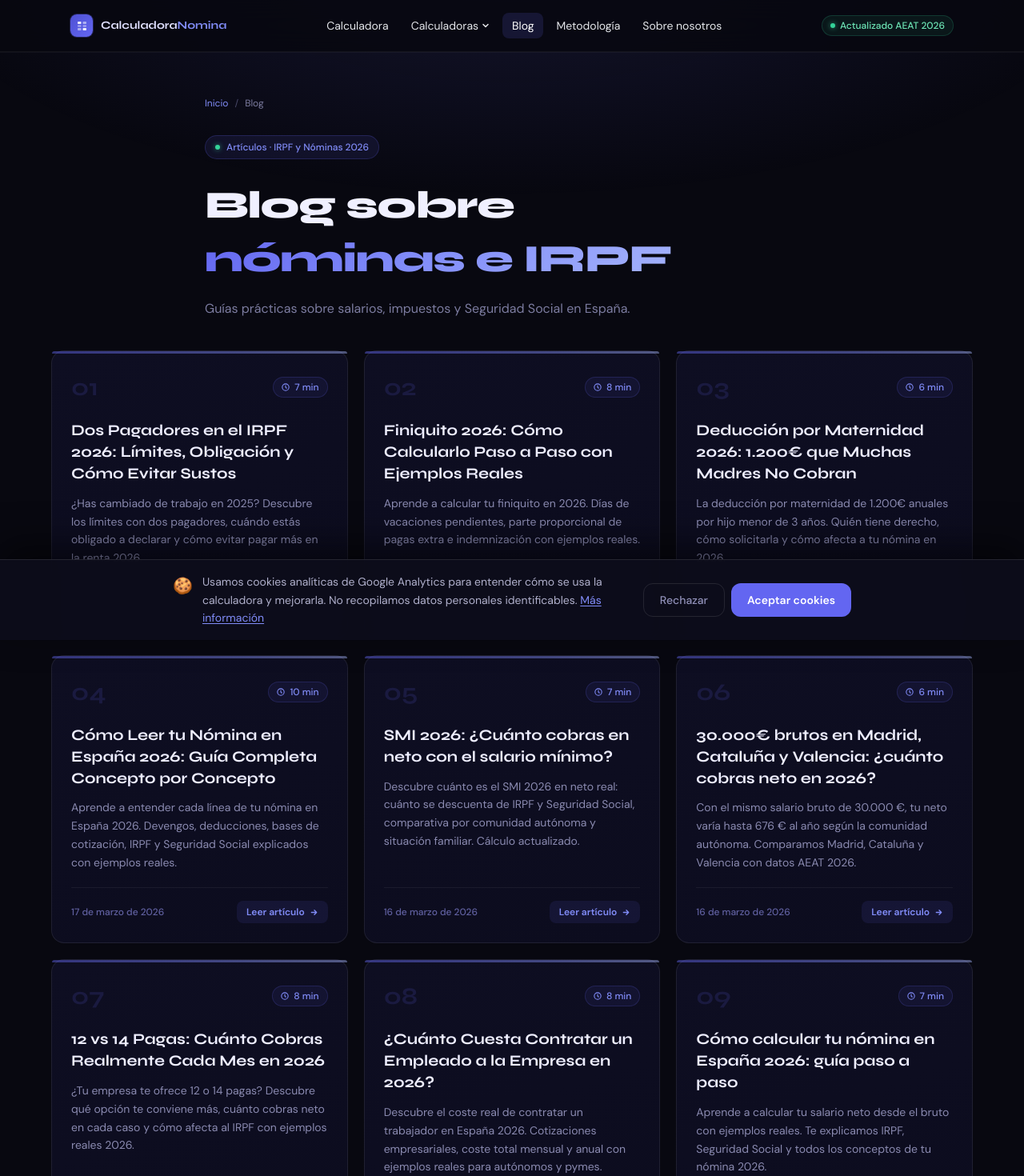
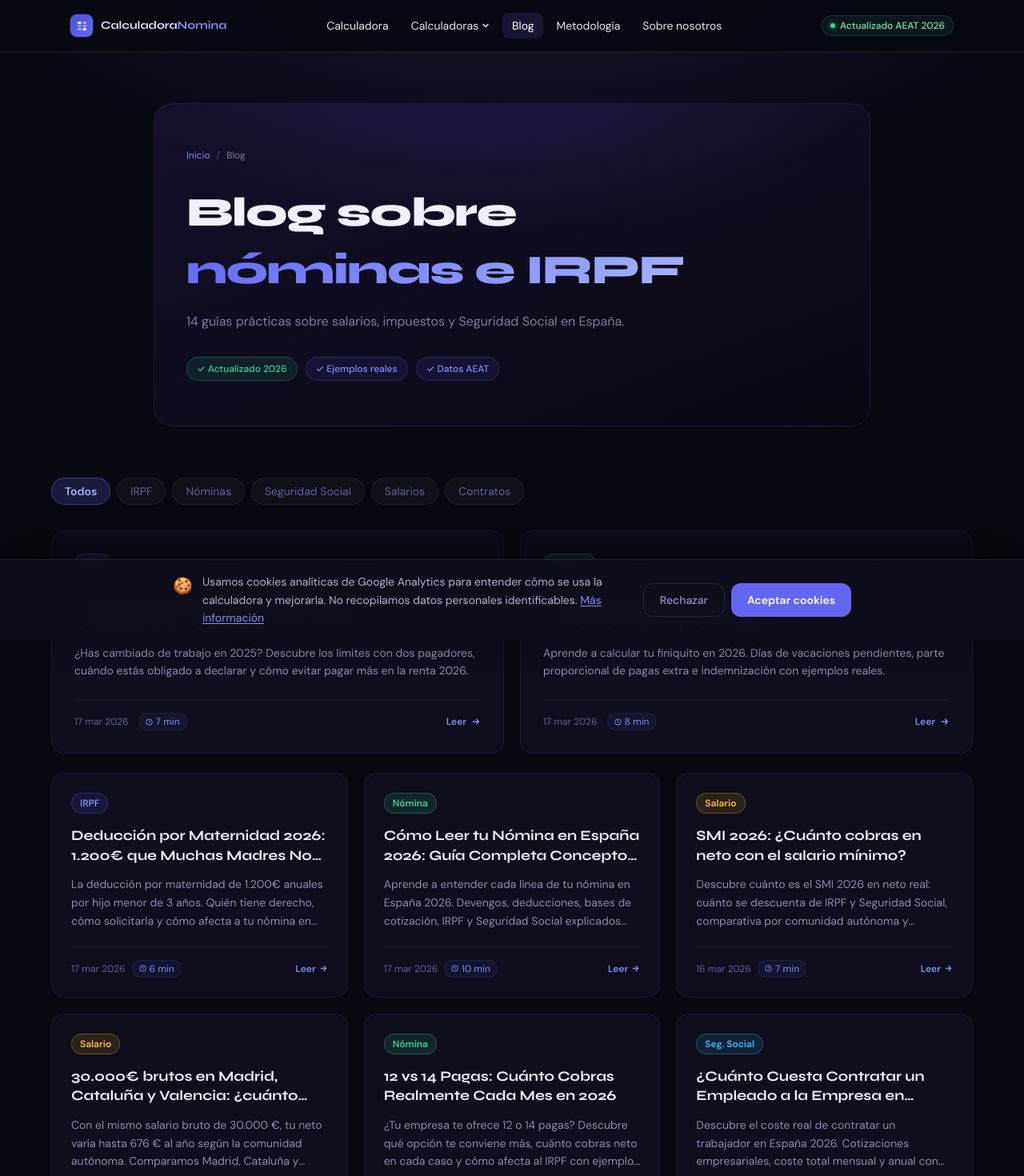
Before and after one commit to alexcp99/calculadoranomina, a Next.js app: page /blog in a window 1280 px wide. Shown: the top 1470 px of the page at 80% size. Built offline with nearby package versions, Linux system fonts and the light colour scheme.

Commit message:
feat: blog page redesign - grid layout, category badges, featured cards

```diff
--- a/app/blog/page.tsx
+++ b/app/blog/page.tsx
@@ -20,17 +20,55 @@
 };
 
 function formatDate(iso: string): string {
-  return new Intl.DateTimeFormat("es-ES", { dateStyle: "long" }).format(
+  return new Intl.DateTimeFormat("es-ES", { dateStyle: "medium" }).format(
     new Date(iso)
   );
 }
 
+type Category = "IRPF" | "Nómina" | "SS" | "Salario" | "Contratos";
+
+const CATEGORY_STYLES: Record<Category, { label: string; color: string; bg: string; border: string }> = {
+  IRPF:      { label: "IRPF",             color: "#818cf8", bg: "rgba(99,102,241,0.12)",  border: "rgba(99,102,241,0.3)"  },
+  Nómina:    { label: "Nómina",           color: "#34d399", bg: "rgba(52,211,153,0.12)",  border: "rgba(52,211,153,0.3)"  },
+  SS:        { label: "Seg. Social",      color: "#38bdf8", bg: "rgba(56,189,248,0.12)",  border: "rgba(56,189,248,0.3)"  },
+  Salario:   { label: "Salario",          color: "#fbbf24", bg: "rgba(251,191,36,0.12)",  border: "rgba(251,191,36,0.3)"  },
+  Contratos: { label: "Contratos",        color: "#f472b6", bg: "rgba(244,114,182,0.12)", border: "rgba(244,114,182,0.3)" },
+};
+
+function getCategory(slug: string): Category {
+  if (/irpf|tramos|retenci|dos-pagadores|deduccion-maternidad/.test(slug)) return "IRPF";
+  if (/nomina|como-leer|14-pagas|finiquito/.test(slug)) return "Nómina";
+  if (/cotizaciones|seguridad-social|contratar/.test(slug)) return "SS";
+  if (/contratar/.test(slug)) return "Contratos";
+  return "Salario";
+}
+
+const SALARY_CHIPS = [
+  { slug: "20000", label: "20.000€" },
+  { slug: "25000", label: "25.000€" },
+  { slug: "30000", label: "30.000€" },
+  { slug: "35000", label: "35.000€" },
+  { slug: "40000", label: "40.000€" },
+  { slug: "50000", label: "50.000€" },
+];
+
+const CATEGORY_FILTERS: { label: string; active?: boolean }[] = [
+  { label: "Todos", active: true },
+  { label: "IRPF" },
+  { label: "Nóminas" },
+  { label: "Seguridad Social" },
+  { label: "Salarios" },
+  { label: "Contratos" },
+];
+
 export default function BlogPage() {
   const posts = getAllPosts();
+  const featured = posts.slice(0, 2);
+  const rest = posts.slice(2);
 
   return (
     <main className="min-h-screen" style={{ background: "#080810" }}>
-      {/* Radial gradient spotlight */}
+      {/* Background gradient */}
       <div
         className="fixed inset-0 pointer-events-none"
         style={{
@@ -41,43 +79,42 @@
       />
 
       <div className="relative z-10 flex flex-col min-h-screen">
-        {/* Header */}
-        <header className="pt-8 pb-4 px-4 md:pt-14 md:pb-10">
-          <div className="max-w-3xl mx-auto">
+
+        {/* ── Header ── */}
+        <header className="px-4 pt-10 pb-12 md:pt-16 md:pb-16">
+          <div
+            className="max-w-4xl mx-auto rounded-3xl px-6 py-10 md:px-10 md:py-14 relative overflow-hidden"
+            style={{
+              background: "linear-gradient(160deg, rgba(30,20,60,0.6) 0%, rgba(8,8,16,0.4) 100%)",
+              border: "1px solid rgba(99,102,241,0.18)",
+            }}
+          >
+            {/* Subtle inner glow */}
+            <div
+              className="absolute inset-0 pointer-events-none"
+              style={{
+                background: "radial-gradient(ellipse 70% 60% at 50% 0%, rgba(99,102,241,0.1) 0%, transparent 70%)",
+              }}
+              aria-hidden
+            />
+
+            <div className="relative z-10">
               {/* Breadcrumb */}
-            <nav className="flex items-center gap-2 text-xs mb-8" style={{ color: "#4a4a6a" }}>
-              <Link href="/" className="hover:underline" style={{ color: "#818CF8" }}>
-                Inicio
-              </Link>
+              <nav className="flex items-center gap-2 text-xs mb-7" style={{ color: "#4a4a6a" }}>
+                <Link href="/" className="hover:underline" style={{ color: "#818CF8" }}>Inicio</Link>
                 <span>/</span>
                 <span style={{ color: "#7c7ca0" }}>Blog</span>
               </nav>
 
-            {/* Badge */}
-            <div
-              className="inline-flex items-center gap-2 px-3 py-1.5 rounded-full text-xs font-medium mb-6"
-              style={{
-                background: "rgba(99,102,241,0.1)",
-                border: "1px solid rgba(99,102,241,0.22)",
-                color: "#818CF8",
-              }}
-            >
-              <span
-                className="w-1.5 h-1.5 rounded-full bg-emerald-400"
-                style={{ boxShadow: "0 0 6px rgba(52,211,153,0.7)" }}
-              />
-              Artículos · IRPF y Nóminas 2026
-            </div>
-
+              {/* Title */}
               <h1
                 className="font-syne font-extrabold tracking-tight leading-snug mb-3"
-              style={{ fontSize: "clamp(1.8rem, 6vw, 3rem)", color: "#f0f0ff" }}
+                style={{ fontSize: "clamp(1.9rem, 6vw, 3.2rem)", color: "#f0f0ff" }}
               >
                 Blog sobre{" "}
                 <span
                   style={{
-                  background:
-                    "linear-gradient(135deg, #6366f1 0%, #818cf8 45%, #a5b4fc 100%)",
+                    background: "linear-gradient(135deg, #6366f1 0%, #818cf8 45%, #a5b4fc 100%)",
                     WebkitBackgroundClip: "text",
                     WebkitTextFillColor: "transparent",
                     backgroundClip: "text",
@@ -88,64 +125,84 @@
                   nóminas e IRPF
                 </span>
               </h1>
-            <p className="text-sm md:text-base" style={{ color: "#7c7ca0" }}>
-              Guías prácticas sobre salarios, impuestos y Seguridad Social en España.
+
+              <p className="text-sm md:text-base mb-8" style={{ color: "#7c7ca0" }}>
+                {posts.length} guías prácticas sobre salarios, impuestos y Seguridad Social en España.
               </p>
+
+              {/* Trust badges */}
+              <div className="flex flex-wrap gap-2.5">
+                {[
+                  { label: "✓ Actualizado 2026", color: "#34d399", bg: "rgba(52,211,153,0.1)", border: "rgba(52,211,153,0.25)" },
+                  { label: "✓ Ejemplos reales",  color: "#818cf8", bg: "rgba(99,102,241,0.1)", border: "rgba(99,102,241,0.25)" },
+                  { label: "✓ Datos AEAT",       color: "#818cf8", bg: "rgba(99,102,241,0.1)", border: "rgba(99,102,241,0.25)" },
+                ].map((b) => (
+                  <span
+                    key={b.label}
+                    className="inline-flex items-center text-xs font-medium px-3 py-1.5 rounded-full"
+                    style={{ background: b.bg, border: `1px solid ${b.border}`, color: b.color }}
+                  >
+                    {b.label}
+                  </span>
+                ))}
+              </div>
+            </div>
           </div>
         </header>
 
-        {/* Articles grid */}
-        <section className="flex-1 px-4 pb-16">
+        {/* ── Category filters ── */}
+        <section className="px-4 pb-8">
           <div className="max-w-6xl mx-auto">
-            <div className="grid grid-cols-1 md:grid-cols-2 lg:grid-cols-3 gap-5">
-              {posts.map((post, i) => (
+            <div className="flex flex-wrap gap-2">
+              {CATEGORY_FILTERS.map((f) => (
+                <span
+                  key={f.label}
+                  className="text-sm px-4 py-1.5 rounded-full cursor-default select-none"
+                  style={
+                    f.active
+                      ? { background: "rgba(99,102,241,0.2)", border: "1px solid rgba(99,102,241,0.45)", color: "#a5b4fc", fontWeight: 600 }
+                      : { background: "rgba(255,255,255,0.03)", border: "1px solid rgba(255,255,255,0.08)", color: "#6060a0" }
+                  }
+                >
+                  {f.label}
+                </span>
+              ))}
+            </div>
+          </div>
+        </section>
+
+        {/* ── Featured cards (2 latest) ── */}
+        {featured.length > 0 && (
+          <section className="px-4 pb-6">
+            <div className="max-w-6xl mx-auto">
+              <div className="grid grid-cols-1 md:grid-cols-2 gap-5">
+                {featured.map((post) => {
+                  const cat = getCategory(post.slug);
+                  const style = CATEGORY_STYLES[cat];
+                  return (
                     <Link
                       key={post.slug}
                       href={`/blog/${post.slug}`}
-                  className="group blog-card flex flex-col h-full rounded-2xl p-6"
+                      className="blog-card-v2 group flex flex-col rounded-2xl p-7"
                     >
-                  {/* Top row: index number + read time badge */}
-                  <div className="flex items-center justify-between mb-5">
+                      {/* Category badge */}
                       <span
-                      className="font-syne font-bold text-3xl select-none"
-                      style={{ color: "rgba(99,102,241,0.15)", lineHeight: 1 }}
-                      aria-hidden
+                        className="self-start text-xs font-semibold px-2.5 py-1 rounded-full mb-4"
+                        style={{ background: style.bg, border: `1px solid ${style.border}`, color: style.color }}
                       >
-                      {String(i + 1).padStart(2, "0")}
+                        {style.label}
                       </span>
-                    <span
-                      className="flex items-center gap-1.5 text-xs font-medium px-2.5 py-1 rounded-full"
-                      style={{
-                        background: "rgba(99,102,241,0.08)",
-                        border: "1px solid rgba(99,102,241,0.18)",
-                        color: "#818cf8",
-                      }}
-                    >
-                      <svg width="10" height="10" viewBox="0 0 12 12" fill="none" aria-hidden>
-                        <circle cx="6" cy="6" r="5" stroke="#818cf8" strokeWidth="1.3"/>
-                        <path d="M6 3.5V6l1.5 1.5" stroke="#818cf8" strokeWidth="1.3" strokeLinecap="round"/>
-                      </svg>
-                      {post.readTime}
-                    </span>
-                  </div>
 
                       {/* Title */}
                       <h2
-                    className="font-syne font-bold mb-3"
-                    style={{
-                      fontSize: "clamp(1rem, 2.8vw, 1.2rem)",
-                      color: "#eeeeff",
-                      lineHeight: 1.45,
-                    }}
+                        className="font-syne font-bold mb-3 line-clamp-2"
+                        style={{ fontSize: "clamp(1.05rem, 2.5vw, 1.3rem)", color: "#eeeeff", lineHeight: 1.45 }}
                       >
                         {post.title}
                       </h2>
 
                       {/* Description */}
-                  <p
-                    className="text-sm leading-relaxed flex-1 mb-5"
-                    style={{ color: "#8a8ab0" }}
-                  >
+                      <p className="text-sm leading-relaxed flex-1 mb-6 line-clamp-3" style={{ color: "#8a8ab0" }}>
                         {post.description}
                       </p>
 
@@ -154,56 +211,127 @@
                         className="flex items-center justify-between pt-4"
                         style={{ borderTop: "1px solid rgba(255,255,255,0.06)" }}
                       >
-                    {/* Date */}
+                        <div className="flex items-center gap-3">
+                          <span className="text-xs" style={{ color: "#6060a0" }}>{formatDate(post.date)}</span>
                           <span
-                      className="text-xs font-medium"
-                      style={{ color: "#6060a0" }}
+                            className="flex items-center gap-1 text-xs px-2 py-0.5 rounded-full"
+                            style={{ background: "rgba(99,102,241,0.08)", color: "#818cf8", border: "1px solid rgba(99,102,241,0.15)" }}
                           >
-                      {formatDate(post.date)}
+                            <svg width="9" height="9" viewBox="0 0 12 12" fill="none" aria-hidden>
+                              <circle cx="6" cy="6" r="5" stroke="#818cf8" strokeWidth="1.3"/>
+                              <path d="M6 3.5V6l1.5 1.5" stroke="#818cf8" strokeWidth="1.3" strokeLinecap="round"/>
+                            </svg>
+                            {post.readTime}
+                          </span>
+                        </div>
+                        <span
+                          className="blog-card-v2-arrow flex items-center gap-1.5 text-xs font-semibold"
+                          style={{ color: "#818cf8" }}
+                        >
+                          Leer
+                          <svg width="12" height="12" viewBox="0 0 12 12" fill="none" aria-hidden>
+                            <path d="M2.5 6h7M6.5 3l3 3-3 3" stroke="currentColor" strokeWidth="1.4" strokeLinecap="round" strokeLinejoin="round"/>
+                          </svg>
+                        </span>
+                      </div>
+                    </Link>
+                  );
+                })}
+              </div>
+            </div>
+          </section>
+        )}
+
+        {/* ── Rest of articles — 3-col grid ── */}
+        {rest.length > 0 && (
+          <section className="flex-1 px-4 pb-16">
+            <div className="max-w-6xl mx-auto">
+              <div className="grid grid-cols-1 sm:grid-cols-2 lg:grid-cols-3 gap-5">
+                {rest.map((post) => {
+                  const cat = getCategory(post.slug);
+                  const style = CATEGORY_STYLES[cat];
+                  return (
+                    <Link
+                      key={post.slug}
+                      href={`/blog/${post.slug}`}
+                      className="blog-card-v2 group flex flex-col rounded-2xl p-6"
+                    >
+                      {/* Category badge */}
+                      <span
+                        className="self-start text-xs font-semibold px-2.5 py-1 rounded-full mb-4"
+                        style={{ background: style.bg, border: `1px solid ${style.border}`, color: style.color }}
+                      >
+                        {style.label}
                       </span>
 
-                    {/* CTA */}
+                      {/* Title */}
+                      <h3
+                        className="font-syne font-bold mb-3 line-clamp-2"
+                        style={{ fontSize: "clamp(0.95rem, 2.2vw, 1.1rem)", color: "#eeeeff", lineHeight: 1.45 }}
+                      >
+                        {post.title}
+                      </h3>
+
+                      {/* Description */}
+                      <p className="text-sm leading-relaxed flex-1 mb-5 line-clamp-3" style={{ color: "#8a8ab0" }}>
+                        {post.description}
+                      </p>
+
+                      {/* Footer */}
+                      <div
+                        className="flex items-center justify-between pt-4"
+                        style={{ borderTop: "1px solid rgba(255,255,255,0.06)" }}
+                      >
+                        <div className="flex items-center gap-2">
+                          <span className="text-xs" style={{ color: "#6060a0" }}>{formatDate(post.date)}</span>
                           <span
-                      className="blog-card-cta flex items-center gap-1.5 text-xs font-semibold px-3 py-1.5 rounded-lg"
-                      style={{
-                        background: "rgba(99,102,241,0.1)",
-                        color: "#818cf8",
-                      }}
+                            className="flex items-center gap-1 text-xs px-2 py-0.5 rounded-full"
+                            style={{ background: "rgba(99,102,241,0.08)", color: "#818cf8", border: "1px solid rgba(99,102,241,0.15)" }}
                           >
-                      Leer artículo
+                            <svg width="9" height="9" viewBox="0 0 12 12" fill="none" aria-hidden>
+                              <circle cx="6" cy="6" r="5" stroke="#818cf8" strokeWidth="1.3"/>
+                              <path d="M6 3.5V6l1.5 1.5" stroke="#818cf8" strokeWidth="1.3" strokeLinecap="round"/>
+                            </svg>
+                            {post.readTime}
+                          </span>
+                        </div>
+                        <span
+                          className="blog-card-v2-arrow flex items-center gap-1 text-xs font-semibold"
+                          style={{ color: "#818cf8" }}
+                        >
+                          Leer
                           <svg width="11" height="11" viewBox="0 0 12 12" fill="none" aria-hidden>
                             <path d="M2.5 6h7M6.5 3l3 3-3 3" stroke="currentColor" strokeWidth="1.4" strokeLinecap="round" strokeLinejoin="round"/>
                           </svg>
                         </span>
                       </div>
                     </Link>
-              ))}
+                  );
+                })}
               </div>
             </div>
           </section>
+        )}
 
-        {/* Salary chips */}
-        <section className="px-4 pb-10">
+        {/* ── Salary quick access ── */}
+        <section className="px-4 pb-12">
           <div className="max-w-6xl mx-auto">
             <div
-              className="rounded-2xl px-6 py-5"
-              style={{ background: "rgba(99,102,241,0.05)", border: "1px solid rgba(99,102,241,0.12)" }}
+              className="rounded-2xl px-6 py-7"
+              style={{ background: "rgba(99,102,241,0.05)", border: "1px solid rgba(99,102,241,0.14)" }}
             >
-              <p className="text-sm font-semibold mb-3" style={{ color: "#c0c0e0" }}>
+              <p className="font-syne font-bold text-sm mb-1" style={{ color: "#e0e0ff" }}>
                 Calcula tu salario exacto
               </p>
+              <p className="text-xs mb-4" style={{ color: "#6060a0" }}>
+                Neto mensual en Madrid · Soltero/a sin hijos · 2026
+              </p>
               <div className="flex flex-wrap gap-2">
-                {[
-                  { slug: "20000", label: "20.000€" },
-                  { slug: "25000", label: "25.000€" },
-                  { slug: "30000", label: "30.000€" },
-                  { slug: "40000", label: "40.000€" },
-                  { slug: "50000", label: "50.000€" },
-                ].map((s) => (
+                {SALARY_CHIPS.map((s) => (
                   <Link
                     key={s.slug}
                     href={`/cuanto-es-${s.slug}-euros-brutos-neto`}
-                    className="text-sm px-4 py-2 rounded-full transition-all duration-200"
+                    className="text-sm px-4 py-2 rounded-full transition-all duration-200 salary-chip"
                     style={{
                       background: "rgba(99,102,241,0.1)",
                       border: "1px solid rgba(99,102,241,0.2)",
--- a/app/globals.css
+++ b/app/globals.css
@@ -195,6 +195,31 @@
   display: inline-block;
 }
 
+/* ─── Blog card v2 (redesigned blog page) ───────────────────────────────────── */
+.blog-card-v2 {
+  background: rgba(15,15,30,0.8);
+  border: 1px solid rgba(99,102,241,0.15);
+  transition: border-color 0.22s, box-shadow 0.25s, transform 0.22s;
+}
+.blog-card-v2:hover {
+  border-color: rgba(99,102,241,0.45);
+  box-shadow: 0 8px 32px rgba(0,0,0,0.45), 0 0 0 1px rgba(99,102,241,0.18), 0 0 40px rgba(99,102,241,0.06);
+  transform: translateY(-2px);
+}
+.blog-card-v2-arrow {
+  transition: transform 0.2s;
+}
+.blog-card-v2:hover .blog-card-v2-arrow {
+  transform: translateX(3px);
+}
+
+/* ─── Salary chip hover ──────────────────────────────────────────────────────── */
+.salary-chip:hover {
+  background: rgba(99,102,241,0.18) !important;
+  border-color: rgba(99,102,241,0.4) !important;
+  color: #a5b4fc !important;
+}
+
 /* ─── Blog prose ─────────────────────────────────────────────────────────────── */
 .blog-prose h2 {
   font-family: var(--font-syne), sans-serif;
```
Lines whose indentation alone changed are shown as unchanged.
